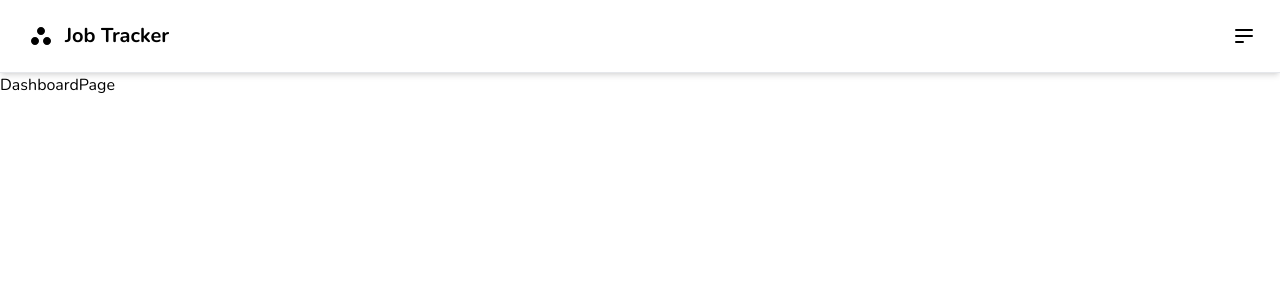
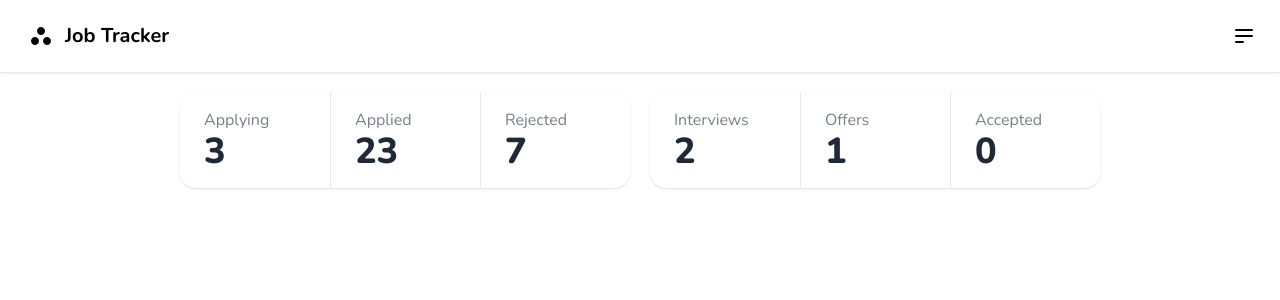
Before and after one commit to danjogil/job-tracker, a Next.js app: page /dashboard in a window 1280 px wide. Shown: the top 300 px of the page. Built offline with nearby package versions, Linux system fonts and the light colour scheme.

Commit message:
Build Stats

```diff
--- a/app/Navbar.tsx
+++ b/app/Navbar.tsx
@@ -4,7 +4,7 @@ import { HiOutlineMenuAlt2 } from "react-icons/hi";
 
 const Navbar = () => {
   return (
-    <nav className="navbar bg-base-100 border-b shadow-md p-3">
+    <nav className="navbar bg-base-100 shadow p-3 mb-5">
       <div className="flex-1">
         <Logo />
       </div>
--- /dev/null
+++ b/app/dashboard/Stats.tsx
@@ -0,0 +1,39 @@
+const Stats = () => {
+  const statsOne = [
+    { title: "Applying", value: "3" },
+    { title: "Applied", value: "23" },
+    { title: "Rejected", value: "7" },
+  ];
+
+  const statsTwo = [
+    { title: "Interviews", value: "2" },
+    { title: "Offers", value: "1" },
+    { title: "Accepted", value: "0" },
+  ];
+
+  return (
+    <div className="flex gap-2 md:gap-5">
+      <div className="stats stats-vertical lg:stats-horizontal shadow">
+        {statsOne.map((stat) => (
+          <Stat key={stat.title} title={stat.title} value={stat.value} />
+        ))}
+      </div>
+      <div className="stats stats-vertical lg:stats-horizontal shadow">
+        {statsTwo.map((stat) => (
+          <Stat key={stat.title} title={stat.title} value={stat.value} />
+        ))}
+      </div>
+    </div>
+  );
+};
+
+const Stat = ({ title, value }: { title: string; value: string }) => {
+  return (
+    <div className="stat min-w-[150px]">
+      <div className="stat-title">{title}</div>
+      <div className="stat-value">{value}</div>
+    </div>
+  );
+};
+
+export default Stats;
--- a/app/dashboard/page.tsx
+++ b/app/dashboard/page.tsx
@@ -1,5 +1,11 @@
+import Stats from "./Stats";
+
 const DashboardPage = () => {
-  return <div>DashboardPage</div>;
+  return (
+    <div className="flex justify-center items-center px-4">
+      <Stats />
+    </div>
+  );
 };
 
 export default DashboardPage;
```
